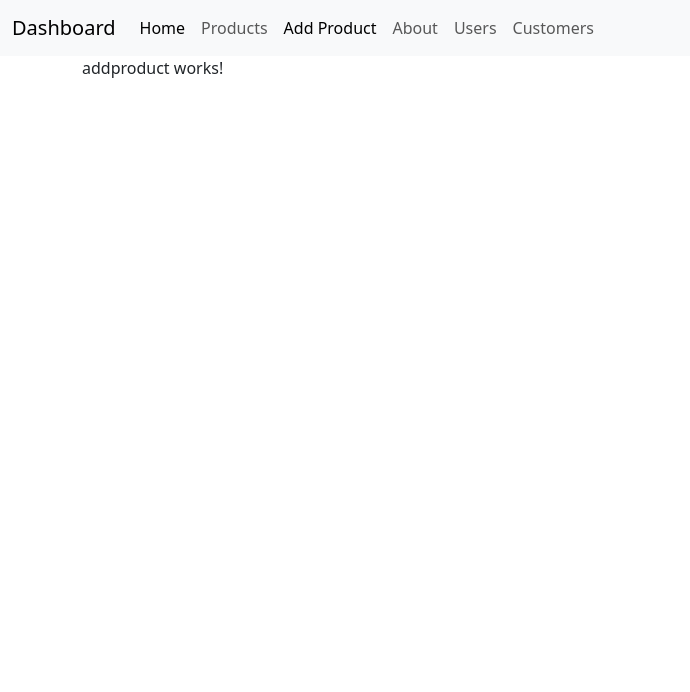
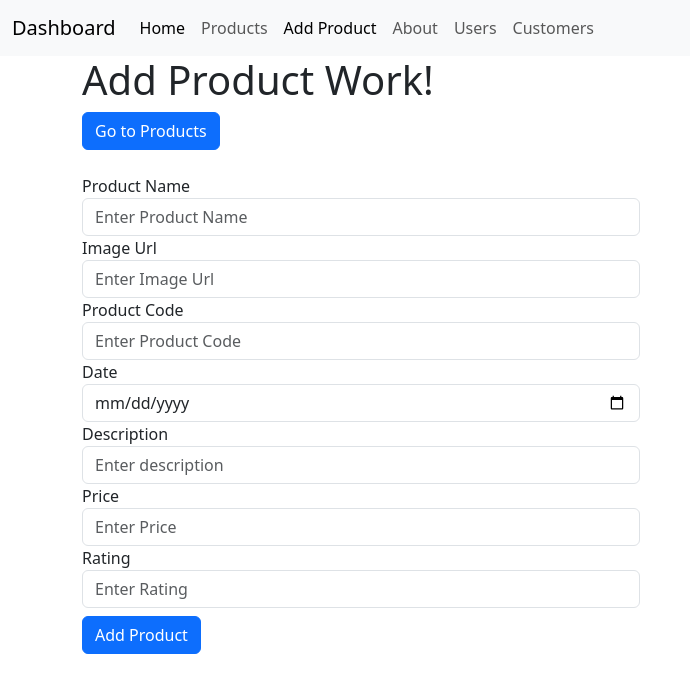
Before and after one commit to programmingwithharsh/angular-aug24, an Angular app: page /addproduct in a window 1280 px wide. Shown: the top 692 px of the page, without its empty margins (0-690 px from the left). Built offline with nearby package versions, Linux system fonts and the light colour scheme.

Commit message:
Added Add Product Component

```diff
--- a/src/app/addproduct/addproduct.component.html
+++ b/src/app/addproduct/addproduct.component.html
@@ -1 +1,14 @@
-<p>addproduct works!</p>
+<h1>Add Product Work!</h1>
+<button class="btn btn-primary" (click)="onBack()">Go to Products</button>
+<div class='col-md-6 col-lg-6 col-xl-6 col-xxl-6 mt-4'>
+    <form (submit)="onBack()">
+        Product Name <input class='form-control' placeholder='Enter Product Name' type="text" name="productName" />
+        Image Url <input class='form-control' placeholder='Enter Image Url' type="text" name="imageUrl" />
+        Product Code <input class='form-control' placeholder='Enter Product Code' type="text" name="productCode" />
+        Date <input class='form-control' placeholder='Enter Date' type="date" name="releaseDate" />
+        Description <input class='form-control' placeholder='Enter description' type="text" name="description" />
+        Price <input class='form-control' placeholder='Enter Price' type="text" name="price" />
+        Rating <input class='form-control' placeholder='Enter Rating' type="text" name="starRating" />
+        <button class='btn btn-primary mt-2'>Add Product</button>
+    </form>
+</div>
--- a/src/app/addproduct/addproduct.component.ts
+++ b/src/app/addproduct/addproduct.component.ts
@@ -1,4 +1,5 @@
 import { Component } from '@angular/core';
+import { Router } from '@angular/router';
 
 @Component({
   selector: 'app-addproduct',
@@ -9,4 +10,11 @@ import { Component } from '@angular/core';
 })
 export class AddproductComponent {
 
+  constructor(private router: Router) {
+
+  }
+
+  onBack() {
+    this.router.navigate(["/products"]);
+  }
 }
```
